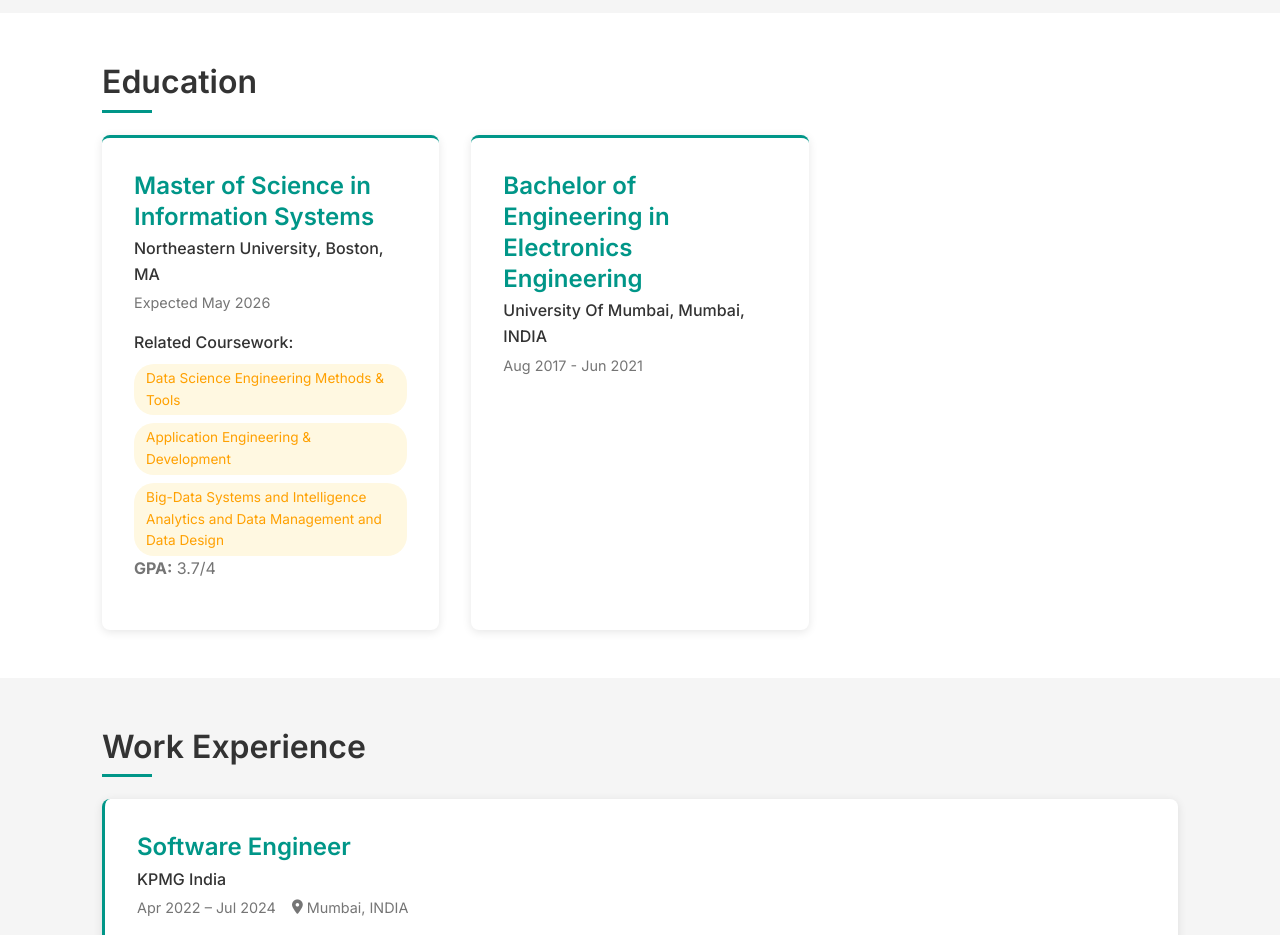
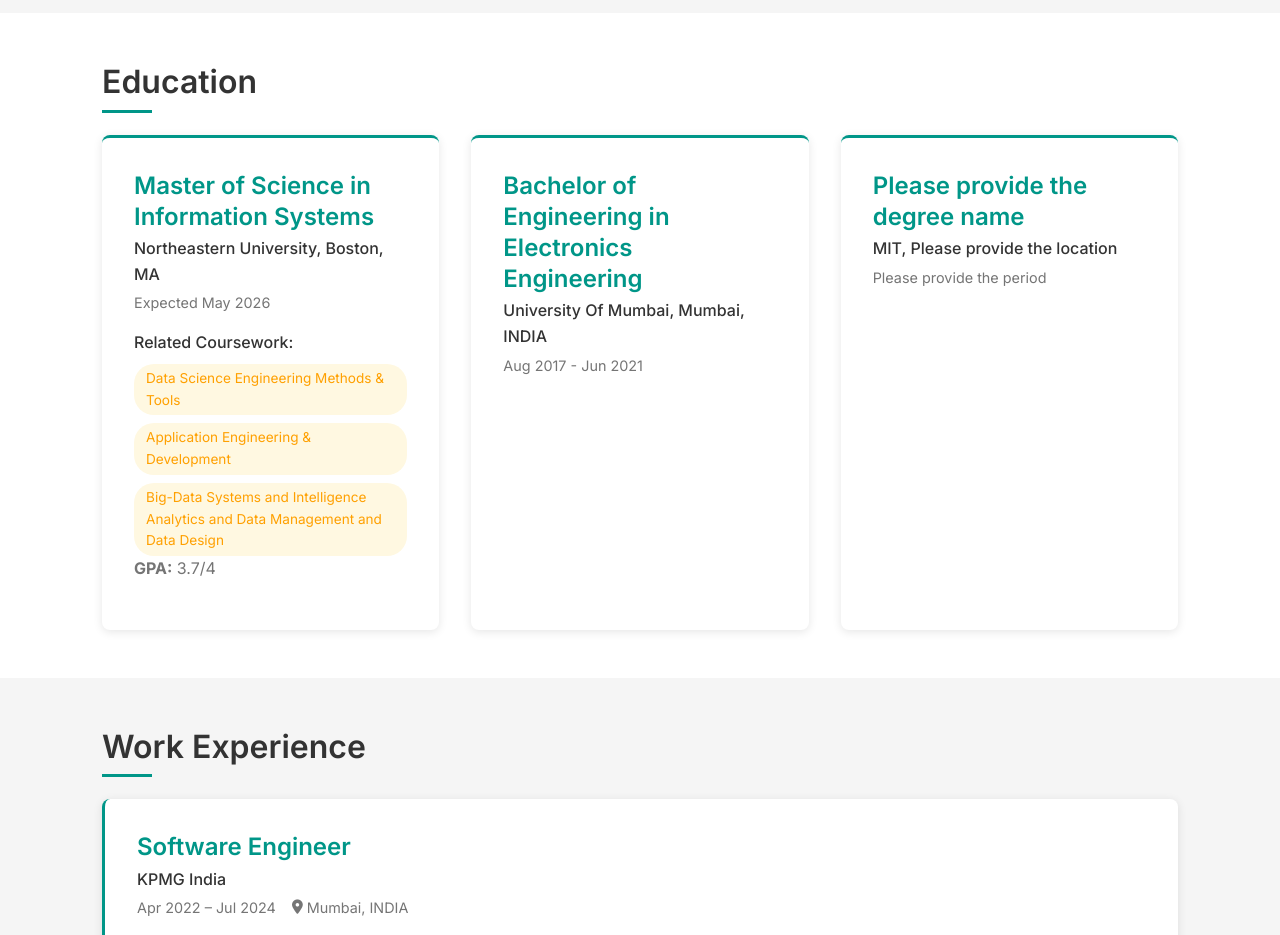
Before and after one commit to BotFolio-Builder/lkjh, a plain HTML site: page index.html in a window 1280 px wide. Shown: the part 1920-2855 px from the top of the page. Drawn offline with Linux system fonts and the light colour scheme.

Commit message:
Update portfolio page

```diff
--- a/index.html
+++ b/index.html
@@ -956,6 +956,16 @@
 
                         </div>
 
+                        <div class="education-card fade-up">
+                            <h3 class="education-degree">Please provide the degree name</h3>
+                            <div class="education-school">MIT, Please provide the location</div>
+                            <div class="education-date">Please provide the period</div>
+
+
+
+
+                        </div>
+
                 </div>
 
         </div>
```
